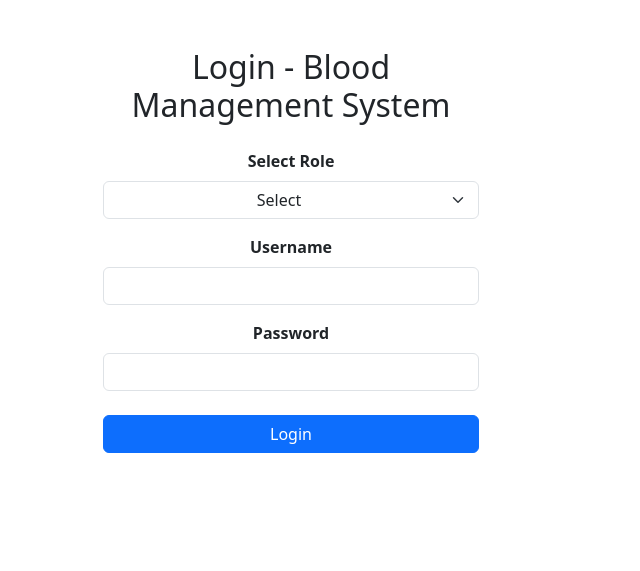
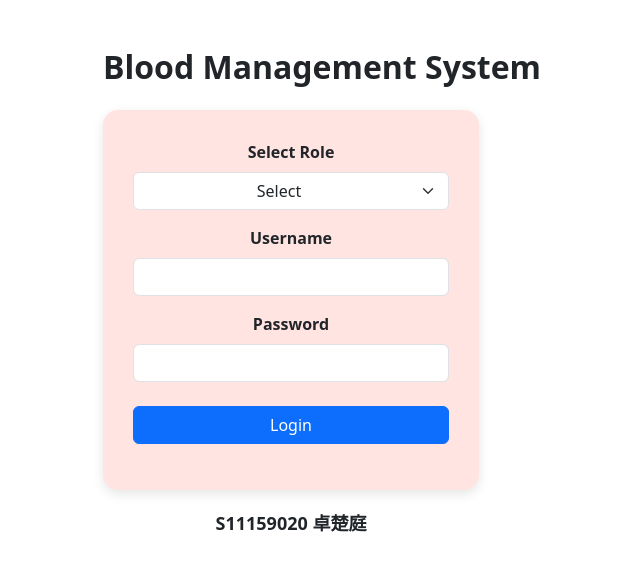
Before and after one commit to True5804/AWSLearnerlab, a Flask app: page / in a window 1280 px wide. Shown: the top 571 px of the page, without its empty margins (349-989 px from the left). Run offline with Flask 3, Linux system fonts and the light colour scheme.

Commit message:
改封面、fix login problem

```diff
--- a/app.py
+++ b/app.py
@@ -1,7 +1,7 @@
 from flask import Flask, request, jsonify, send_file,render_template
 import mysql.connector
 import json
-import bcrypt
+from werkzeug.security import generate_password_hash, check_password_hash
 import datetime
 
 app = Flask(__name__)
@@ -59,11 +59,16 @@ def add_supplier():
     password = data.get('password')
 
     now = datetime.datetime.now().strftime("%Y-%m-%d %H:%M:%S")
-    hashed_pw = bcrypt.hashpw(password.encode(), bcrypt.gensalt()).decode('utf-8')
+    hashed_pw = generate_password_hash(password)
 
     cursor = db.cursor()
-    cursor.execute("INSERT INTO suppliers (supplier_name, tel_number, add_time) VALUES (%s, %s, %s)",
-                   (name, phone, now))
+    cursor.execute("SELECT * FROM users WHERE username = %s", (username,))
+    exists = cursor.fetchone()
+    if exists:
+        return jsonify(success=False, status="❌ Username already exists")
+
+    cursor.execute("INSERT INTO suppliers (supplier_name, tel_number,account_name, add_time) VALUES (%s,%s, %s, %s)",
+                   (name, phone,username, now))
     cursor.execute("INSERT INTO users (username, password, role) VALUES (%s, %s, 'supplier')",
                    (username, hashed_pw))
     db.commit()
@@ -88,7 +93,7 @@ def add_hospital():
     password = data.get('password')
 
     now = datetime.datetime.now().strftime("%Y-%m-%d %H:%M:%S")
-    hashed_pw = bcrypt.hashpw(password.encode(), bcrypt.gensalt()).decode('utf-8')
+    hashed_pw = generate_password_hash(password)
 
     cursor = db.cursor()
     cursor.execute("INSERT INTO hospitals (hospital_name, hospital_address, tel_number, add_time) VALUES (%s, %s, %s, %s)",
@@ -254,8 +259,7 @@ def login():
     if not user:
         return jsonify(success=False, message="User not found")
 
-    hashed_pw = user["password"].encode('utf-8')
-    if bcrypt.checkpw(password.encode('utf-8'), hashed_pw):
+    if check_password_hash(user["password"], password):
         redirect_map = {
             "admin": "/admin",
             "supplier": "/supplier",
@@ -282,12 +286,10 @@ def change_password():
     if not user:
         return jsonify(success=False, message="User not found")
 
-    stored_hash = user['password'].encode('utf-8')
-
-    if not bcrypt.checkpw(old_password.encode('utf-8'), stored_hash):
+    if check_password_hash(user["password"], old_password):
         return jsonify(success=False, message="Old password incorrect")
 
-    new_hash = bcrypt.hashpw(new_password.encode(), bcrypt.gensalt()).decode('utf-8')
+    new_hash = generate_password_hash(new_password)
     cursor.execute("UPDATE users SET password = %s WHERE username = %s", (new_hash, username))
     db.commit()
     cursor.close()
--- a/templates/Admin.html
+++ b/templates/Admin.html
@@ -144,7 +144,11 @@
         body: JSON.stringify(data)
       });
       const result = await res.json();
-      alert(result.status || 'Done');
+      if (result.success === false && result.status?.includes("exists")) {
+			alert("⚠️ This account already exists, please change another user name!");
+		} else {
+			alert(result.status || '✅ Supplier added successfully');
+		}
     }
 
     async function addHospital() {
--- a/templates/index.html
+++ b/templates/index.html
@@ -3,11 +3,35 @@
 <head>
   <title>Blood Management System</title>
   <link href="https://cdn.jsdelivr.net/npm/bootstrap@5.3.0/dist/css/bootstrap.min.css" rel="stylesheet">
+  <style>
+    body {
+      background: linear-gradient(135deg, #ffffff 100%);
+    }
+
+    .login-card {
+      background-color: #ffe4e1; /* 粉紅色區塊 */
+      border-radius: 15px;
+      box-shadow: 0 4px 12px rgba(0, 0, 0, 0.1);
+      padding: 30px;
+    }
+
+    #studentId {
+      margin-top: 20px;
+      font-weight: bold;
+      font-size: 18px;
+    }
+
+    h2.nobr {
+      white-space: nowrap;
+      text-align: center;
+    }
+  </style>
 </head>
 <body class="text-center mt-5">
   <div class="container" style="max-width: 400px;">
-    <h2 class="mb-4">Login - Blood Management System</h2>
+    <h2 class="mb-4 fw-bold nobr text-center">Blood Management System</h2>
 
+    <div class="login-card">
       <div class="form-group mb-3">
         <label class="form-label fw-bold">Select Role</label>
         <select class="form-select text-center" id="role">
@@ -30,6 +54,9 @@
 
       <button class="btn btn-primary w-100" onclick="login()">Login</button>
       <div id="errorMsg" class="text-danger mt-3"></div>
+    </div>
+    <div id="studentId">S11159020 卓楚庭</div>
+  </div>
 
   <script>
    async function login() {
```
Lines whose indentation alone changed are shown as unchanged.
